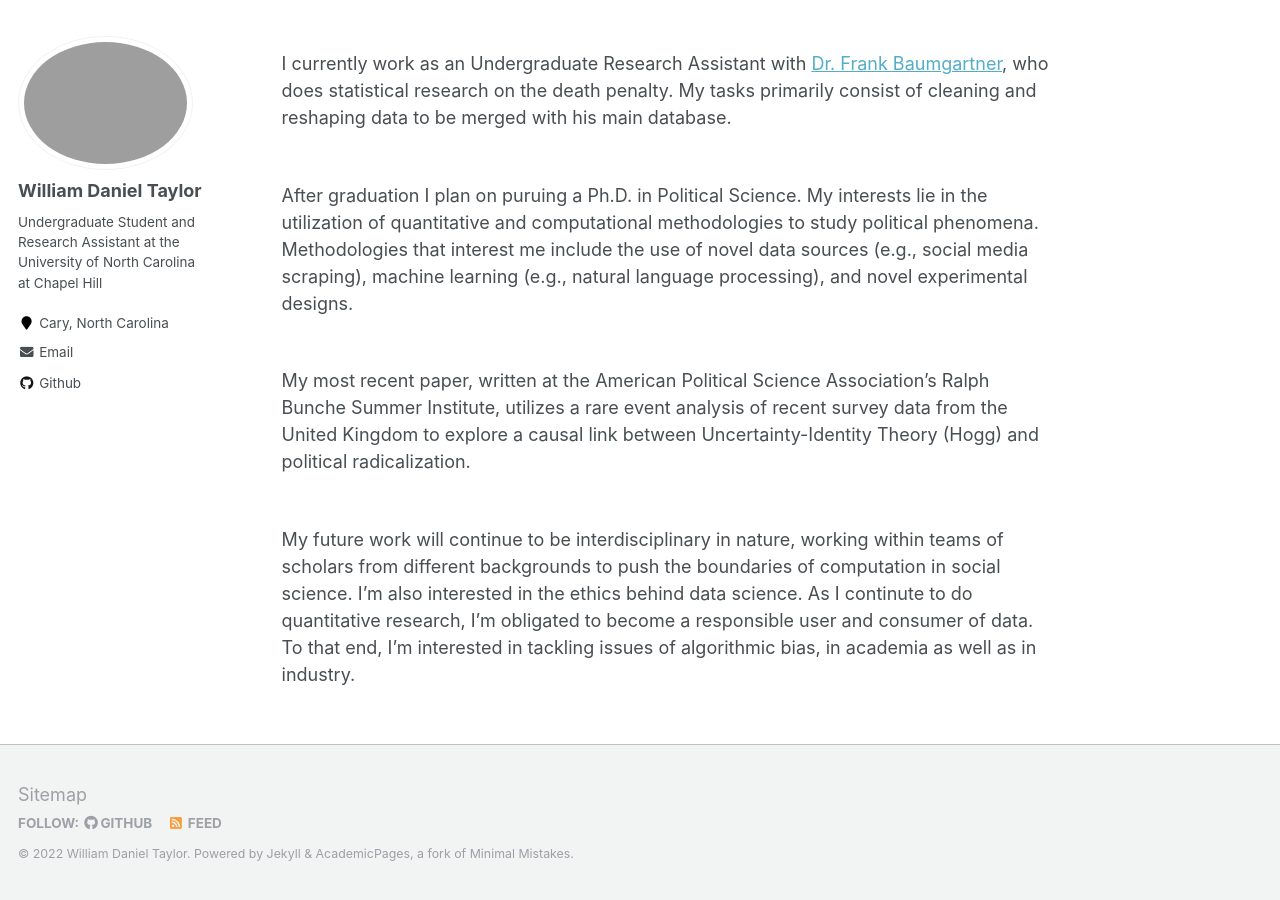
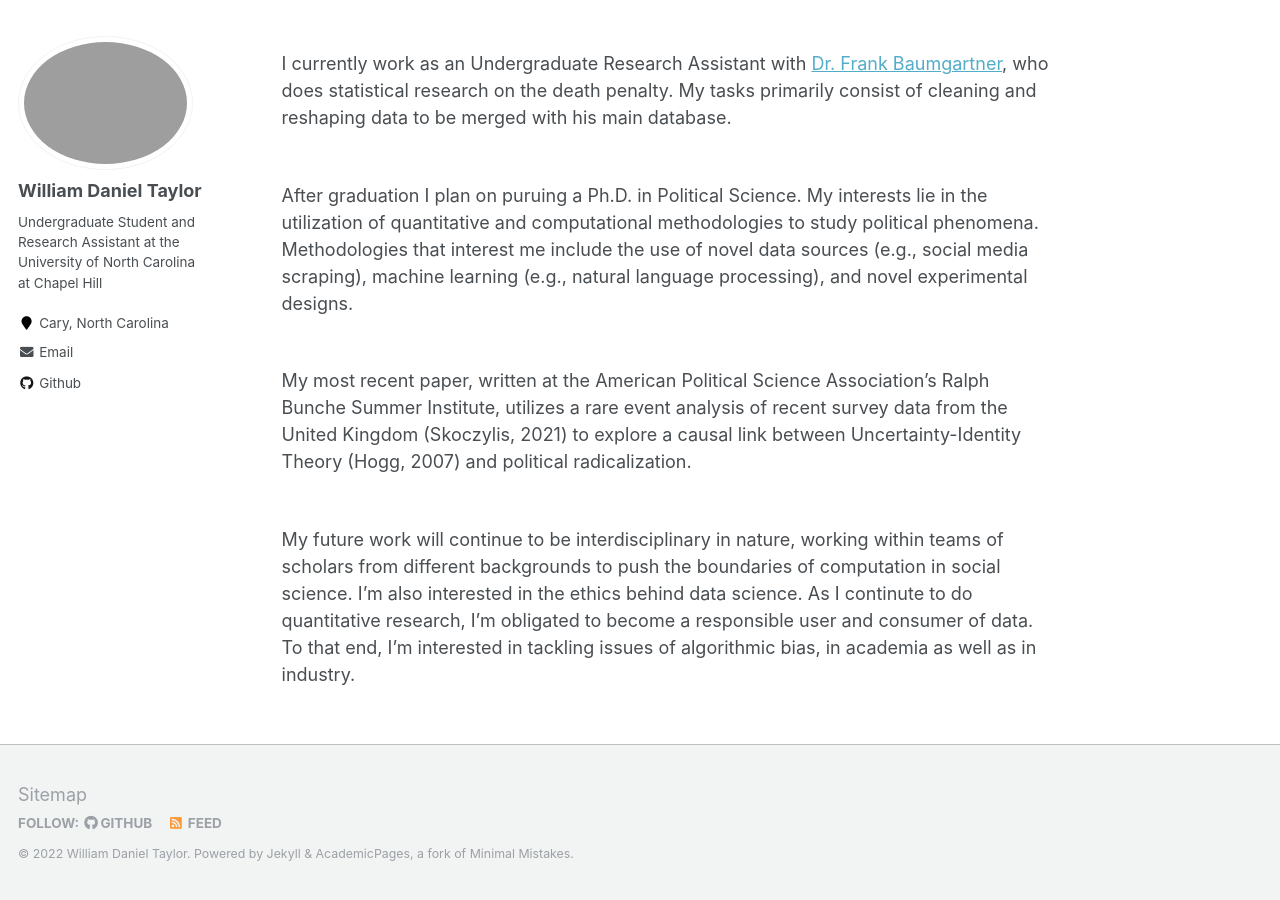
Before and after one commit to wdtaylor30/wdtaylor30.github.io, a Jekyll site: the page built from _pages/about.md, in a window 1280 px wide and 900 px high, scrolled down 797 px. Built offline with Jekyll 4.4.1, drawn with Linux system fonts in a browser that asks for light colours.

Commit message:
updated about.md

```diff
--- a/_pages/about.md
+++ b/_pages/about.md
@@ -17,6 +17,6 @@ I currently work as an Undergraduate Research Assistant with [Dr. Frank Baumgart
 
 After graduation I plan on puruing a Ph.D. in Political Science. My interests lie in the utilization of quantitative and computational methodologies to study political phenomena. Methodologies that interest me include the use of novel data sources (e.g., social media scraping), machine learning (e.g., natural language processing), and novel experimental designs.<br><br>
 
-My most recent paper, written at the American Political Science Association's Ralph Bunche Summer Institute, utilizes a rare event analysis of recent survey data from the United Kingdom to explore a causal link between Uncertainty-Identity Theory (Hogg) and political radicalization.<br> <br>
+My most recent paper, written at the American Political Science Association's Ralph Bunche Summer Institute, utilizes a rare event analysis of recent survey data from the United Kingdom (Skoczylis, 2021) to explore a causal link between Uncertainty-Identity Theory (Hogg, 2007) and political radicalization.<br> <br>
 
 My future work will continue to be interdisciplinary in nature, working within teams of scholars from different backgrounds to push the boundaries of computation in social science. I'm also interested in the ethics behind data science. As I continute to do quantitative research, I'm obligated to become a responsible user and consumer of data. To that end, I'm interested in tackling issues of algorithmic bias, in academia as well as in industry.
```
